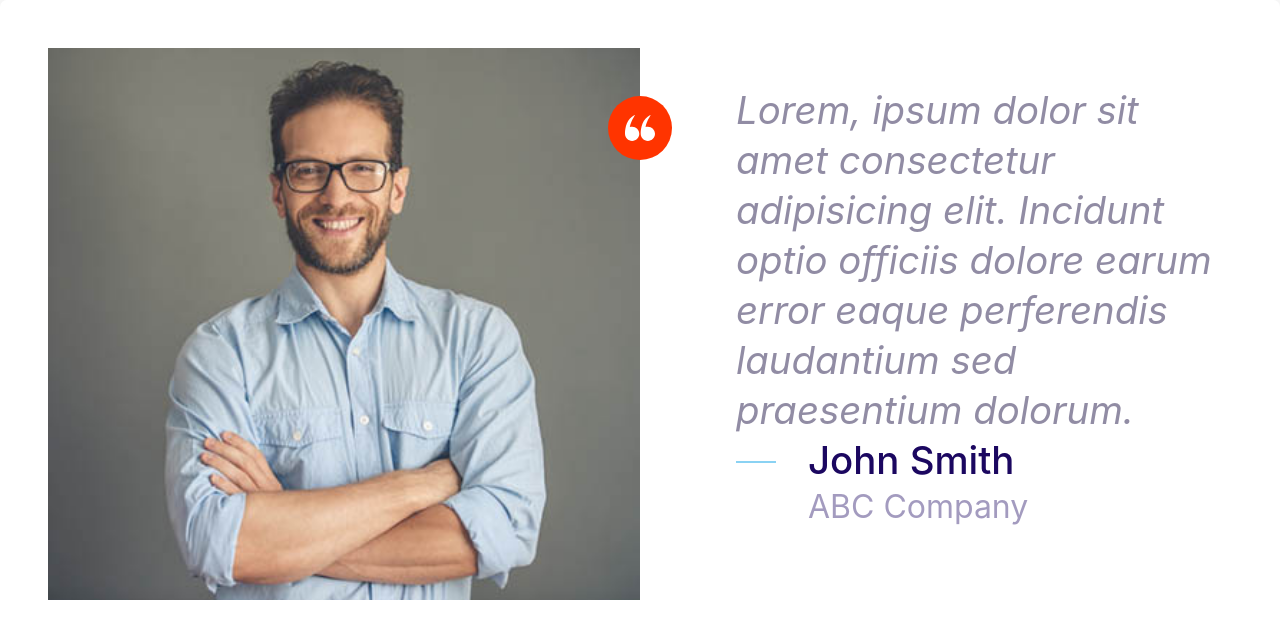
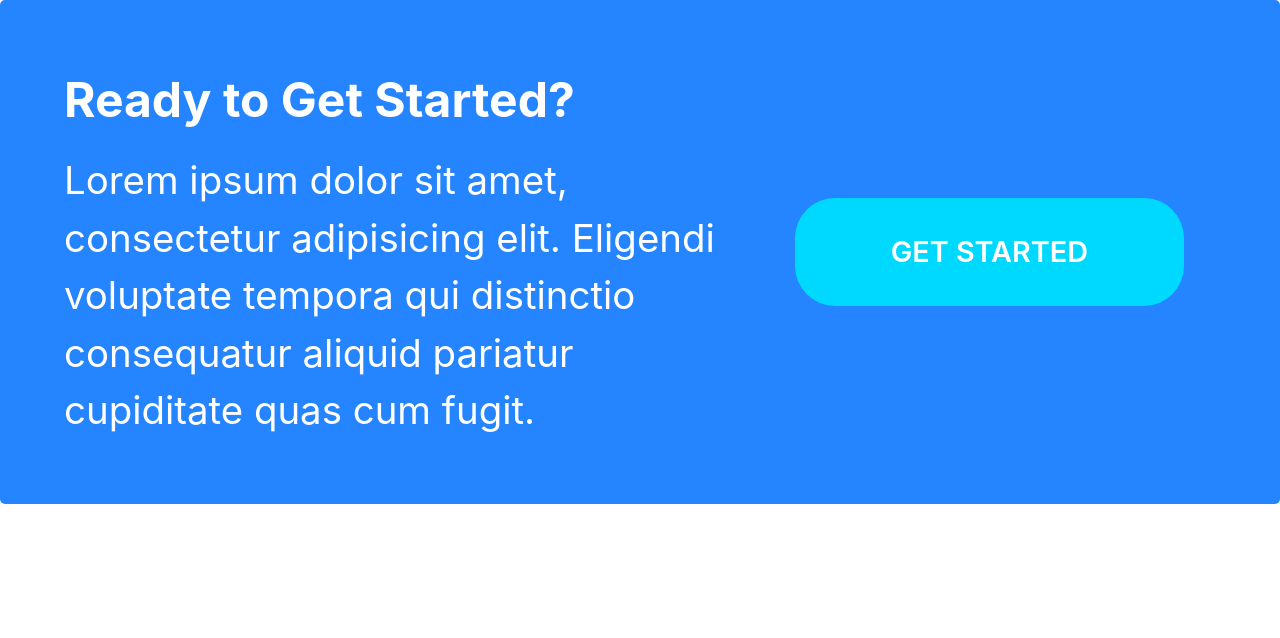
Before and after one commit to rajeswari03/moshify, a plain HTML site: page index.html in a window 1280 px wide. Drawn offline with nearby package versions, Linux system fonts and the light colour scheme.

Commit message:
define callout function.

```diff
--- a/css/styles.css
+++ b/css/styles.css
@@ -190,6 +190,10 @@ a {
 }
 .btn--accent:hover {
   background: #ec3000;
+}
+.btn--stretched {
+  padding-left: 6rem;
+  padding-right: 6rem;
 }
 
 .btn--block {
@@ -428,3 +432,44 @@ a {
     margin-right: 0;
   }
 }
+
+/* Callouts */
+.callout {
+  padding: 4rem;
+  border-radius: 5px;
+}
+
+.callout--primary {
+  background: var(--color-primary);
+  color: #fff;
+}
+
+.callout__heading {
+  color: #fff;
+  margin-top: 0;
+  font-size: 3rem;
+}
+
+.callout .btn {
+  justify-self: center;
+  align-self: center;
+}
+
+.callout__content {
+  text-align: center;
+}
+
+@media screen and (min-width: 768px) {
+  .callout .grid--1x2 {
+    grid-template-columns: 1fr auto;
+  }
+
+  .callout__content {
+    text-align: left;
+  }
+
+  .callout .btn {
+    justify-self: start;
+    margin: 0 2rem;
+  }
+}
--- a/index.html
+++ b/index.html
@@ -1,7 +1,6 @@
 <!DOCTYPE html>
 <html lang="en">
   <head>
-
     <meta charset="UTF-8" />
     <meta http-equiv="X-UA-Compatible" content="IE=edge" />
     <meta name="viewport" content="width=device-width, initial-scale=1.0" />
@@ -10,39 +9,20 @@
     <link rel="stylesheet" href="css/styles.css" />
   </head>
   <body>
-    <div class="card testimonial">
-      <div class="grid grid--1x2">
-        <div class="testimonial__image">
-          <img src="images/testimonial.jpg" alt="A happy, smiling customer" />
-          <span class="icon-container icon-container--accent">
-            <svg class="icon icon--white icon--small">
-              <use xlink:href="images/sprite.svg#quotes"></use>
-            </svg>
-          </span>
+      <div class="callout callout--primary">
+        <div class="grid grid--1x2">
+          <div class="callout__content">
+            <h2 class="callout__heading">Ready to Get Started?</h2>
+            <p>
+              Lorem ipsum dolor sit amet, consectetur adipisicing elit. Eligendi
+              voluptate tempora qui distinctio consequatur aliquid pariatur cupiditate
+              quas cum fugit.
+            </p>
+          </div>
+          <a href="#" class="btn btn--secondary btn--stretched">Get Started</a>
         </div>
-        <blockquote class="quote">
-          <p class="quote__text">
-            Lorem, ipsum dolor sit amet consectetur adipisicing elit. Incidunt optio
-            officiis dolore earum error eaque perferendis laudantium sed praesentium
-            dolorum.
-          </p>
-          <footer>
-            <div class="media">
-              <div class="media__image">
-                <svg class="icon icon--primary quote__line">
-                  <use xlink:href="images/sprite.svg#line"></use>
-                </svg>
-              </div>
-              <div class="media__body">
-                <h3 class="media__title quote__author">John Smith</h3>
-                <p class="quote__organization">ABC Company</p>
-              </div>
-            </div>
-          </footer>
-        </blockquote>
       </div>
-    </div>
 
 
-  </body>
+    </body>
 <html
```
Also changed, not shown: components/callout.html (added, +13 -0 lines).
